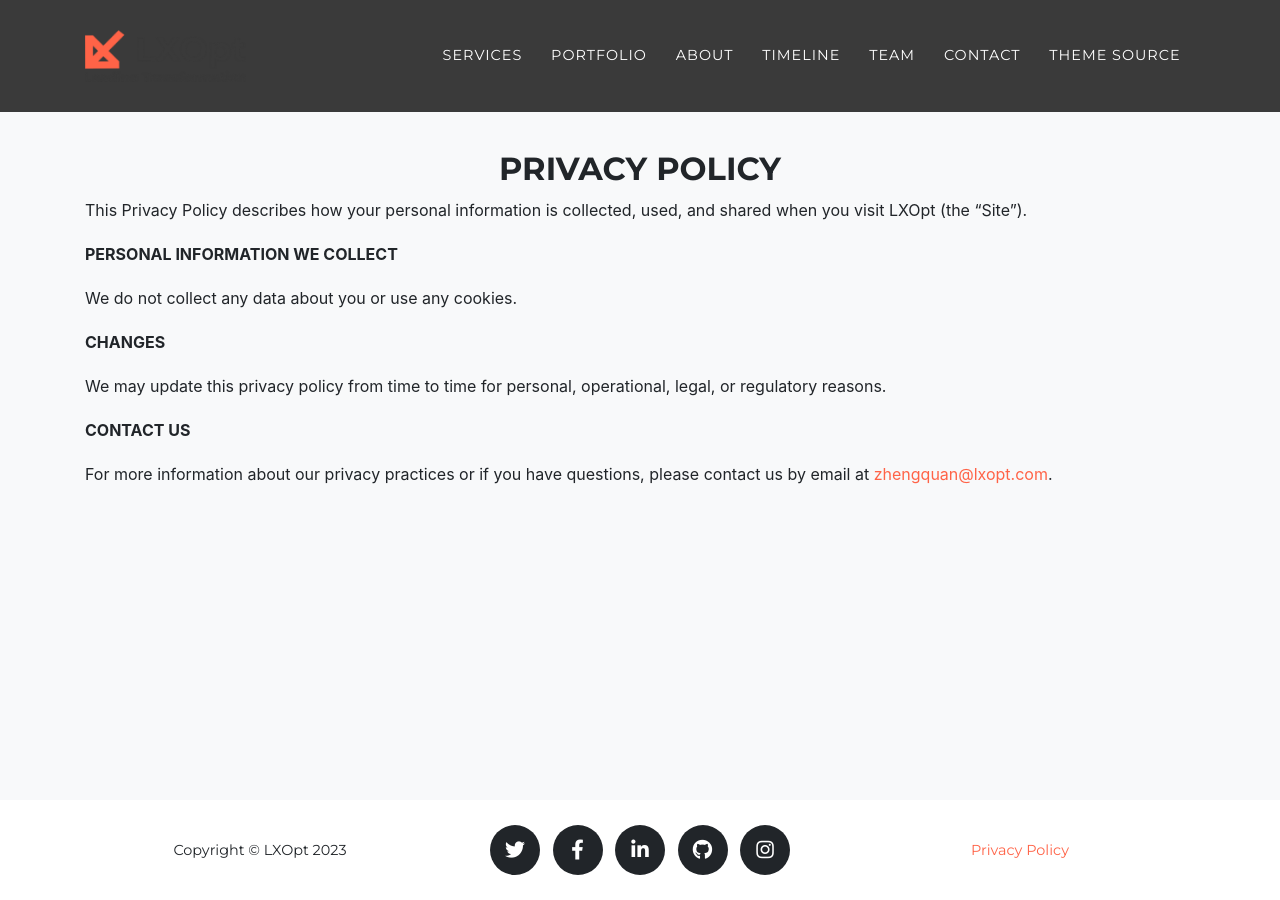
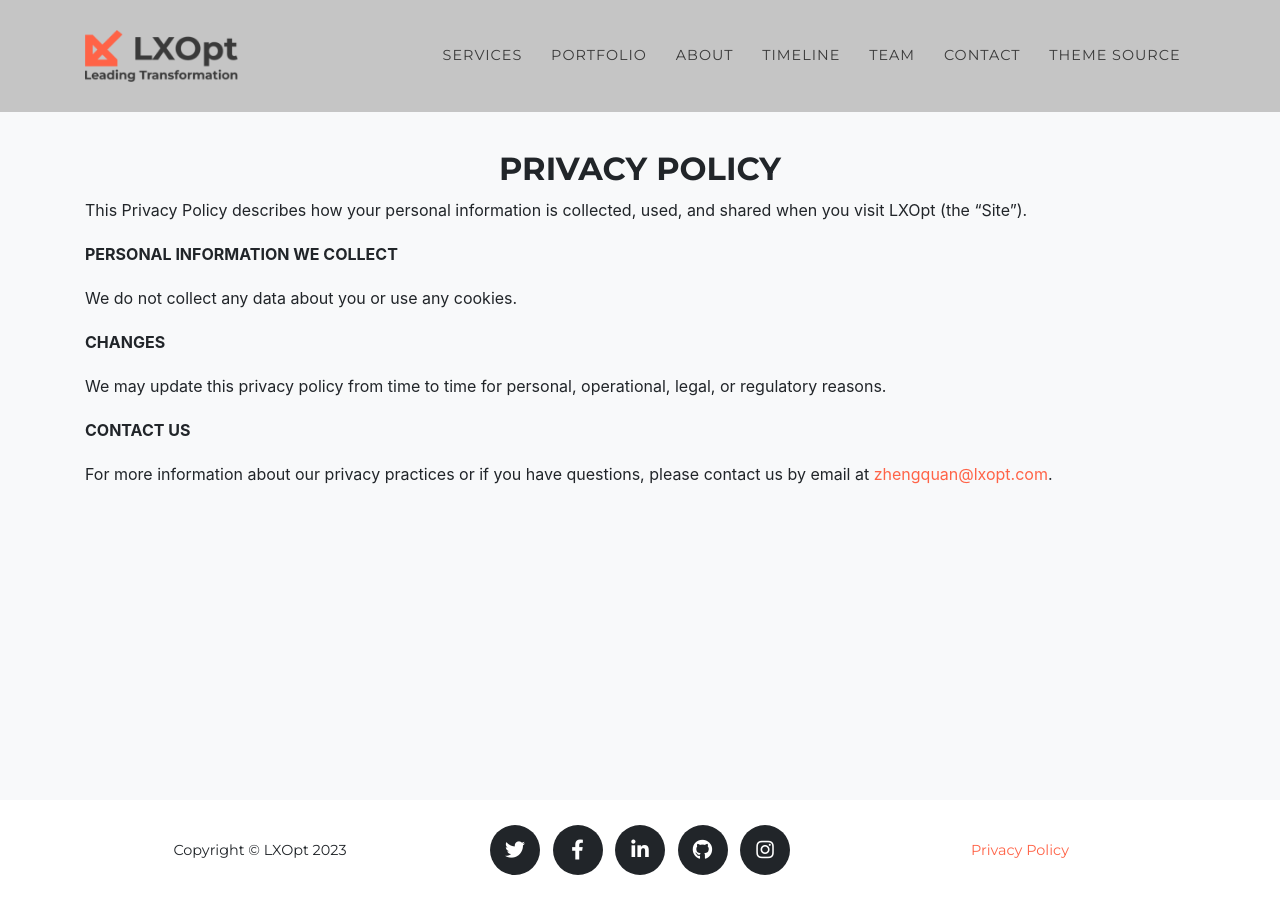
Before and after one commit to LXOpt/lxopt.github.io, a Jekyll site: the page built from legal.md, in a window 1280 px wide. Built offline with Jekyll 4.4.1, drawn with Linux system fonts in a browser that asks for light colours; some web fonts are replaced.

Commit message:
logo+headerBg

```diff
--- a/_data/style.yml
+++ b/_data/style.yml
@@ -4,7 +4,7 @@
 #black: "#000"
 
 #Image Customization
-header-image: "../img/header.jpeg"
+header-image: "../img/headerbg.png"
 contact-image: "../img/contact.png"
 #Font Awesome icon for portfolio grid when an item is hovered over
 #portfolio-icon: fas fa-expand-arrows-alt fa-3x #default: fas fa-plus fa-3x
--- a/_includes/nav.html
+++ b/_includes/nav.html
@@ -2,7 +2,7 @@
 <nav
   class="navbar navbar-expand-lg navbar-dark fixed-top"
   id="mainNav"
-  style="background-color: #3a3a3a"
+  style="background-color: #c5c5c5"
 >
   <div class="container">
     <a class="navbar-brand js-scroll-trigger" href="{{ site.baseurl }}/#">
--- a/_sass/base/_variables.scss
+++ b/_sass/base/_variables.scss
@@ -10,3 +10,4 @@ $gray-600: #868e96 !default;
 $gray-700: #495057 !default;
 $gray-800: #343a40 !default;
 $gray-900: #212529 !default;
+$white-use:#c5c5c5 !default;
--- a/_sass/components/_navbar.scss
+++ b/_sass/components/_navbar.scss
@@ -1,12 +1,12 @@
 // Styling for the navbar
 #mainNav {
-  background-color: $gray-900;
+  background-color: $white;
   .navbar-toggler {
     font-size: 12px;
     right: 0;
     padding: 13px;
     text-transform: uppercase;
-    color: white;
+    color: $darkerCol;
     border: 0;
     background-color: $primary;
     @include heading-font;
@@ -28,7 +28,7 @@
         font-weight: 400;
         padding: 0.75em 0;
         letter-spacing: 1px;
-        color: white;
+        color: $darkerCol;
         @include heading-font;
         &.active,
         &:hover {
@@ -63,7 +63,7 @@
     &.navbar-shrink {
       padding-top: 0;
       padding-bottom: 0;
-      background-color: $gray-900;
+      background-color: $white;
       .navbar-brand {
         font-size: 1.25em;
         padding: 12px 0;
```
Also changed, not shown: assets/img/header.jpeg (deleted), assets/img/headerbg.png (added), assets/img/headerbg2.png (added), assets/logo60.png.
